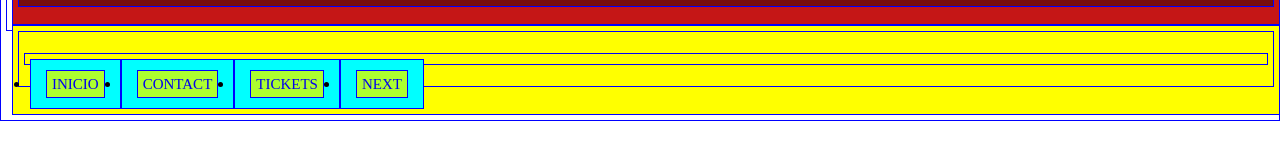
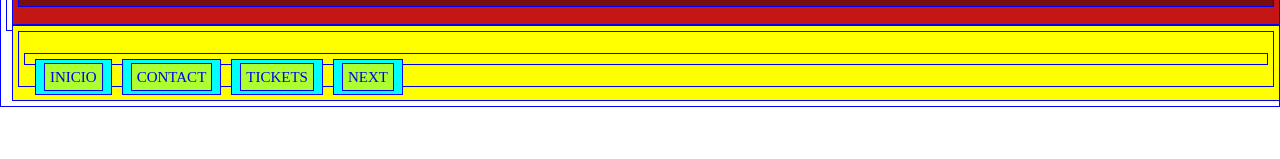
Before and after one commit to NuFrog/prueba_metalr, a plain HTML site: page index.html in a window 1280 px wide. Shown: the part 179-338 px from the top of the page. Drawn offline with Linux system fonts and the light colour scheme.

Commit message:
correciones de errores

```diff
--- a/css/style.css
+++ b/css/style.css
@@ -27,14 +27,15 @@ img {
 
 .nav-wrapper nav ul li {
   float: left;
-  padding: 15px;
+  padding: 8px;
+  list-style: none;
   background: aqua;
+  margin: 0 5px;
 }
 
 .nav-wrapper nav ul li a {
   background: greenyellow;
   font-size: 15px;
   text-decoration: none;
-  list-style: none;
   text-transform: uppercase;
 }
```
Also changed, not shown: index.html (+1 -0 lines).
